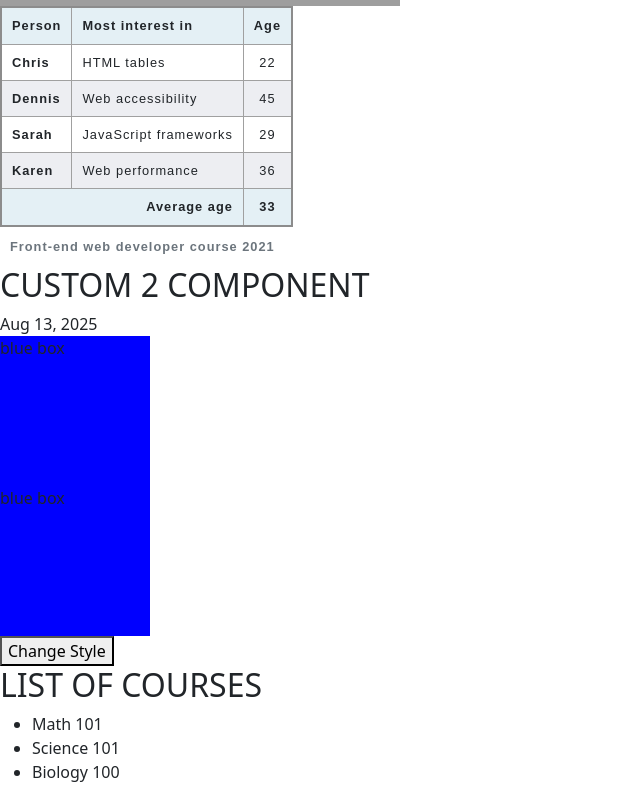
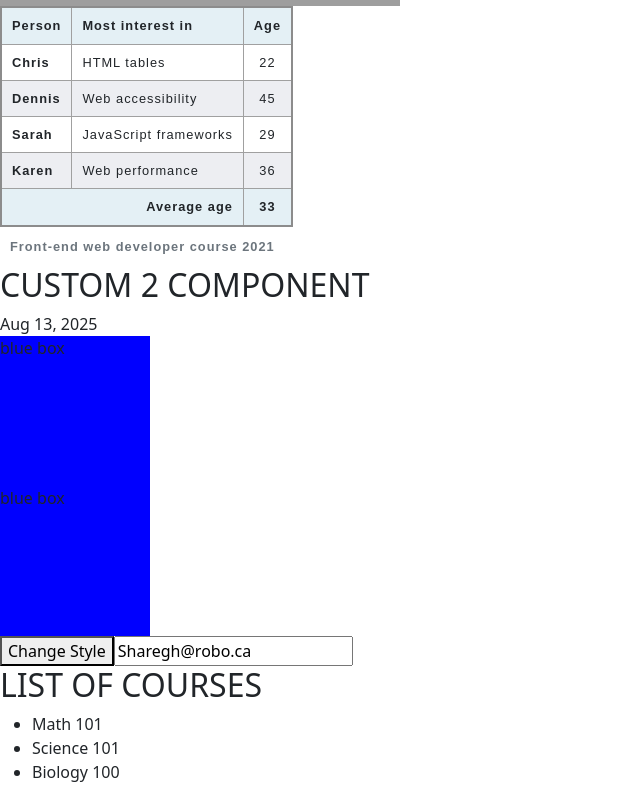
Before and after one commit to ShareghYusefi/school-client, an Angular app: page / in a window 1280 px wide. Shown: the part 492-1292 px from the top of the page, without its empty margins (0-640 px from the left). Built offline with nearby package versions, Linux system fonts and the light colour scheme; grey boxes are pictures that could not be loaded.

Commit message:
two way binding via ngModel directive

```diff
--- a/src/app/app-module.ts
+++ b/src/app/app-module.ts
@@ -6,21 +6,12 @@ import { App } from './app';
 import { Custom } from './components/custom/custom';
 import { Custom2 } from './components/custom2/custom2';
 import { Course } from './components/course/course';
+import { FormsModule } from '@angular/forms';
 
 @NgModule({
-  declarations: [
-    App,
-    Custom,
-    Custom2,
-    Course
-  ],
-  imports: [
-    BrowserModule,
-    AppRoutingModule
-  ],
-  providers: [
-    provideBrowserGlobalErrorListeners()
-  ],
-  bootstrap: [App]
+  declarations: [App, Custom, Custom2, Course],
+  imports: [BrowserModule, AppRoutingModule, FormsModule],
+  providers: [provideBrowserGlobalErrorListeners()],
+  bootstrap: [App],
 })
-export class AppModule { }
+export class AppModule {}
--- a/src/app/components/custom2/custom2.html
+++ b/src/app/components/custom2/custom2.html
@@ -26,3 +26,7 @@
 
 <!-- Event binding: () is when we bind a function from the component to DOM elements -->
 <button (click)="changeStyle()">Change Style</button>
+
+<!-- Two way binding: [(ngModel)] updates the component and the DOM in both directions. -->
+<!-- ngModel is a directive from angular FormsModule and must imported -->
+<input type="text" [(ngModel)]="email" (keydown.enter)="onKeyDown()" />
--- a/src/app/components/custom2/custom2.ts
+++ b/src/app/components/custom2/custom2.ts
@@ -10,6 +10,7 @@ export class Custom2 {
   date = new Date();
   boxColor = 'blue';
   boxSize = 150;
+  email = 'Sharegh@robo.ca';
 
   changeStyle() {
     // change color randomly
@@ -21,4 +22,8 @@ export class Custom2 {
     // change the size randomly
     this.boxSize = Math.floor(Math.random() * 200) + 100;
   }
+
+  onKeyDown() {
+    console.log(this.email);
+  }
 }
```
